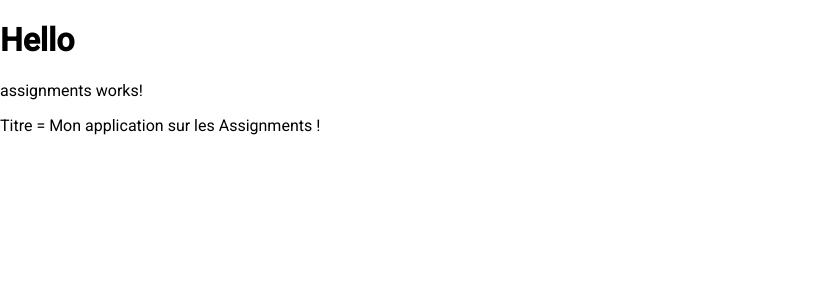
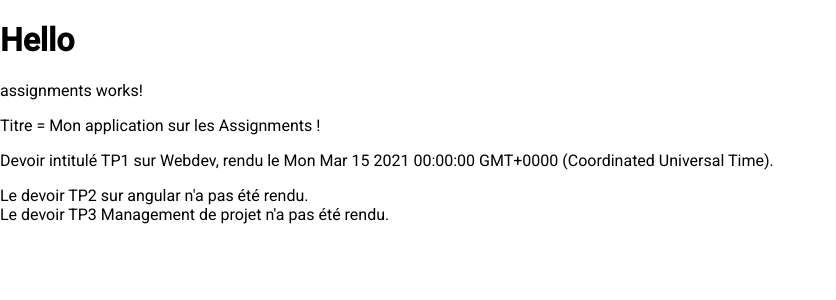
Before and after one commit to Cecileblbl/AssignementApp, an Angular app: page / in a window 1280 px wide. Shown: the top 300 px of the page, without its empty margins (0-836 px from the left). Built offline with nearby package versions, Linux system fonts and the light colour scheme.

Commit message:
slide 43

```diff
--- a/src/app/app.module.ts
+++ b/src/app/app.module.ts
@@ -1,6 +1,5 @@
 import { NgModule } from '@angular/core';
 import { BrowserModule } from '@angular/platform-browser';
-
 import { AppRoutingModule } from './app-routing.module';
 import { AppComponent } from './app.component';
 import { BrowserAnimationsModule } from '@angular/platform-browser/animations';
--- a/src/app/assignments/assignments.component.html
+++ b/src/app/assignments/assignments.component.html
@@ -1,2 +1,11 @@
 <p>assignments works!</p>
 <p>Titre = {{titre}}</p>
+<div *ngFor="let assignment of assignments">
+    <p *ngIf="assignment.rendu; else nonsoumis">
+        Devoir intitulé {{assignment.nom}}, rendu le
+                                  {{assignment.dateDeRendu}}.
+    </p>
+    <ng-template #nonsoumis>
+        Le devoir {{assignment.nom}} n'a pas été rendu.
+    </ng-template>
+ </div>
--- a/src/app/assignments/assignments.component.ts
+++ b/src/app/assignments/assignments.component.ts
@@ -1,5 +1,4 @@
 import { Component, OnInit } from '@angular/core';
-
 @Component({
   selector: 'app-assignments',
   templateUrl: './assignments.component.html',
@@ -8,4 +7,15 @@ import { Component, OnInit } from '@angular/core';
 export class AssignmentsComponent implements OnInit {
   ngOnInit(): void {}
   titre = 'Mon application sur les Assignments !';
+  assignments = [
+    {nom:"TP1 sur Webdev",
+    dateDeRendu:new Date('2021-03-15'),
+    rendu : true},
+    {nom:"TP2 sur angular",
+    dateDeRendu:new Date('2021-03-22'),
+    rendu : false},
+    {nom:"TP3 Management de projet",
+    dateDeRendu:new Date('2021-03-29'),
+    rendu : false}
+  ];
 }
```
